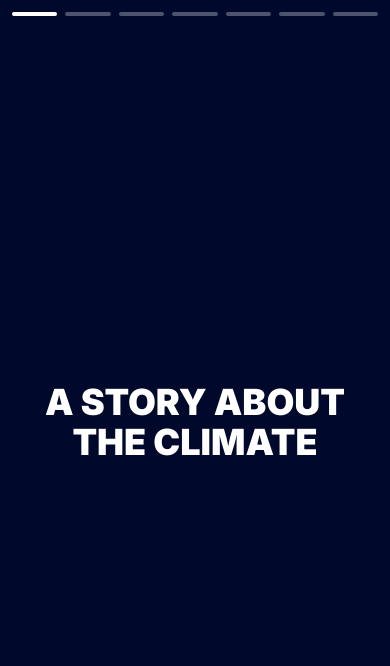
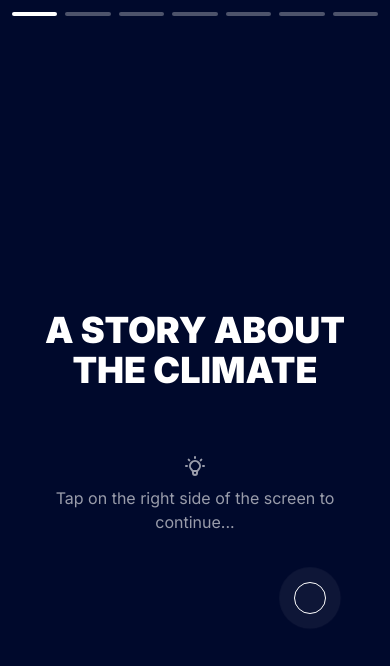
Before and after one commit to seralichtenhahn/cci-our-planet-wrapped, a Next.js app: page /slides/1 in a window 390 px wide. Shown: the top 666 px of the page. Built offline with nearby package versions, Linux system fonts and the light colour scheme; no server answers.

Commit message:
add helper text for navigation

```diff
--- a/pages/slides/[country]/index.js
+++ b/pages/slides/[country]/index.js
@@ -1,20 +1,46 @@
+import { LightBulbIcon } from '@heroicons/react/outline'
 import React from 'react'
 import SlideNavigation from '@/components/SlideNavigation'
 import TransitionWrapper from '@/components/TransitionWrapper'
+import { motion } from 'framer-motion'
 import useCountry from '@/hooks/useCountry'
+import useWorld from '@/hooks/useWorld'
 
 export default function Country() {
   // prefetch country data
   useCountry()
+  useWorld()
 
   return (
     <>
       <SlideNavigation />
       <TransitionWrapper delay={1}>
-        <div className="flex flex-col justify-center w-full h-full gap-6 px-8 py-8 text-white bg-primary-dark">
+        <div className="flex flex-col justify-center w-full h-full px-8 py-8 text-white bg-primary-dark">
           <h2 className="text-4xl font-black text-center uppercase">
             A Story about the climate
           </h2>
+          <motion.div
+            initial={{ opacity: 0, y: 60 }}
+            animate={{ opacity: 1, y: 0 }}
+            transition={{ type: 'easeIn', duration: 0.5, delay: 2 }}
+            className="relative mt-16 space-y-2 text-white/60"
+          >
+            <LightBulbIcon className="w-6 h-6 mx-auto" />
+            <p className="text-center">
+              <span className="md:hidden">
+                Tap on the right side of the screen to continue...
+              </span>
+              <span className="hidden md:block">
+                Use the arrow buttons to navigate the slides.
+              </span>
+            </p>
+            <div className="absolute right-0 justify-end mr-8 -bottom-20 md:hidden">
+              <span className="relative flex w-8 h-8">
+                <span className="absolute inline-flex w-full h-full bg-white rounded-full opacity-75 animate-ping"></span>
+                <span className="relative inline-flex w-8 h-8 border border-white rounded-full"></span>
+              </span>
+            </div>
+          </motion.div>
         </div>
       </TransitionWrapper>
     </>
```
